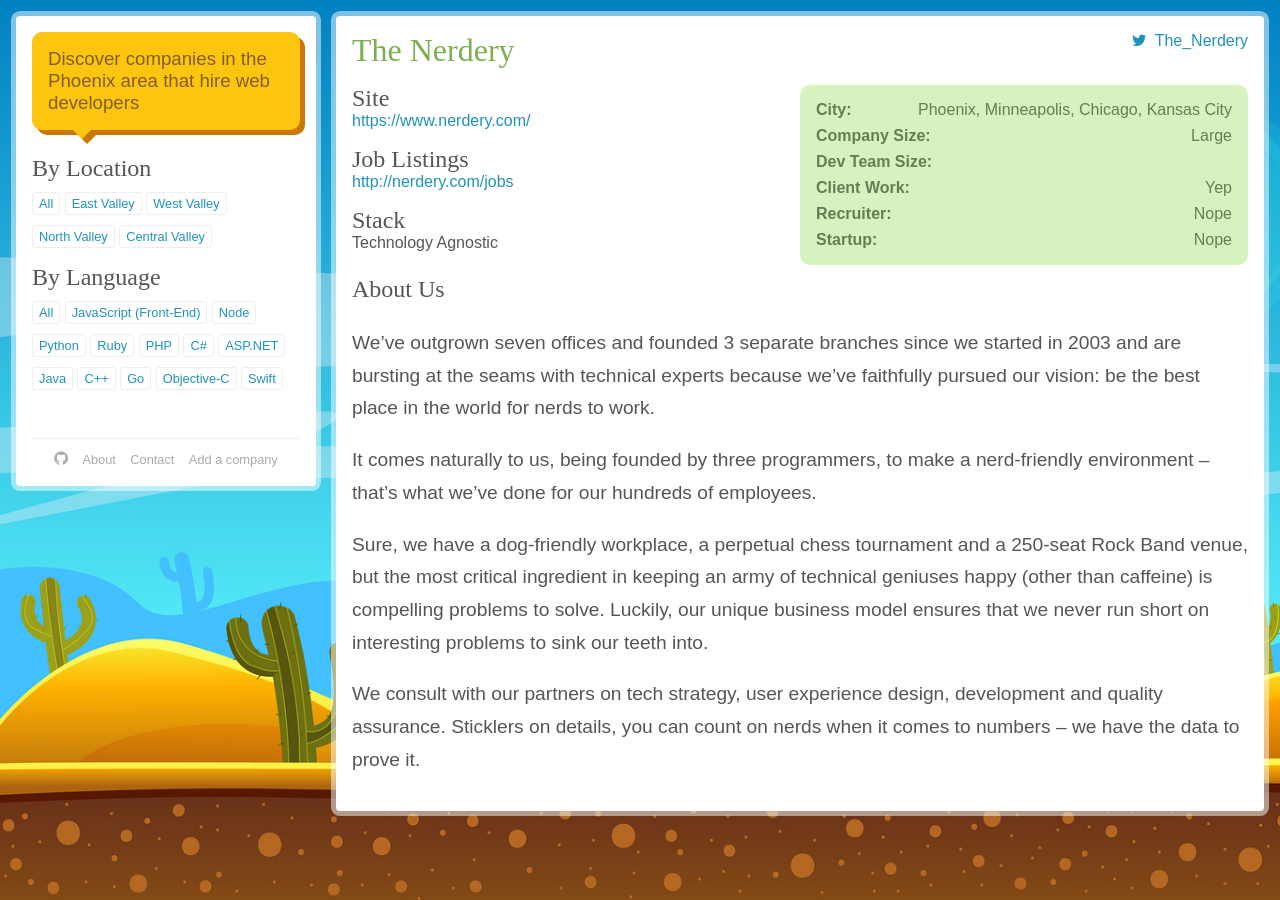
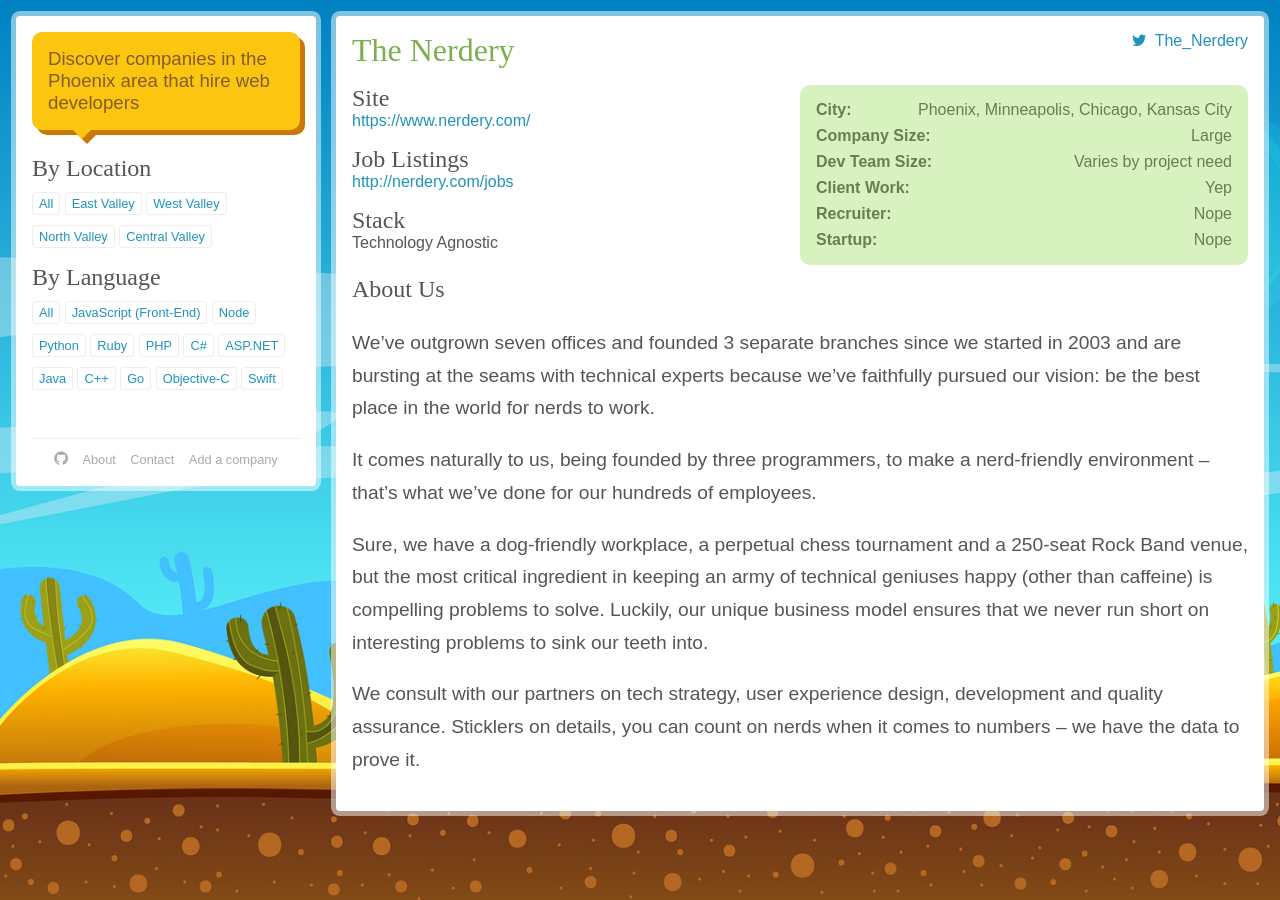
Before and after one commit to bradwestfall/webdevphoenix, a Jekyll site: the page built from companies/the-nerdery.md, in a window 1280 px wide. Built offline with Jekyll 4.4.1, drawn with Linux system fonts in a browser that asks for light colours; nearby versions of some CDN libraries; some web fonts are replaced.

Commit message:
Added dev team size

```diff
--- a/companies/the-nerdery.md
+++ b/companies/the-nerdery.md
@@ -5,6 +5,7 @@
 lat: 33.44794
 lng: -112.059263
 company_size: Large
+dev_team_size: Varies by project need
 region: [Central]
 city: [Phoenix, Minneapolis, Chicago, Kansas City]
 stack: [Technology Agnostic]
```
